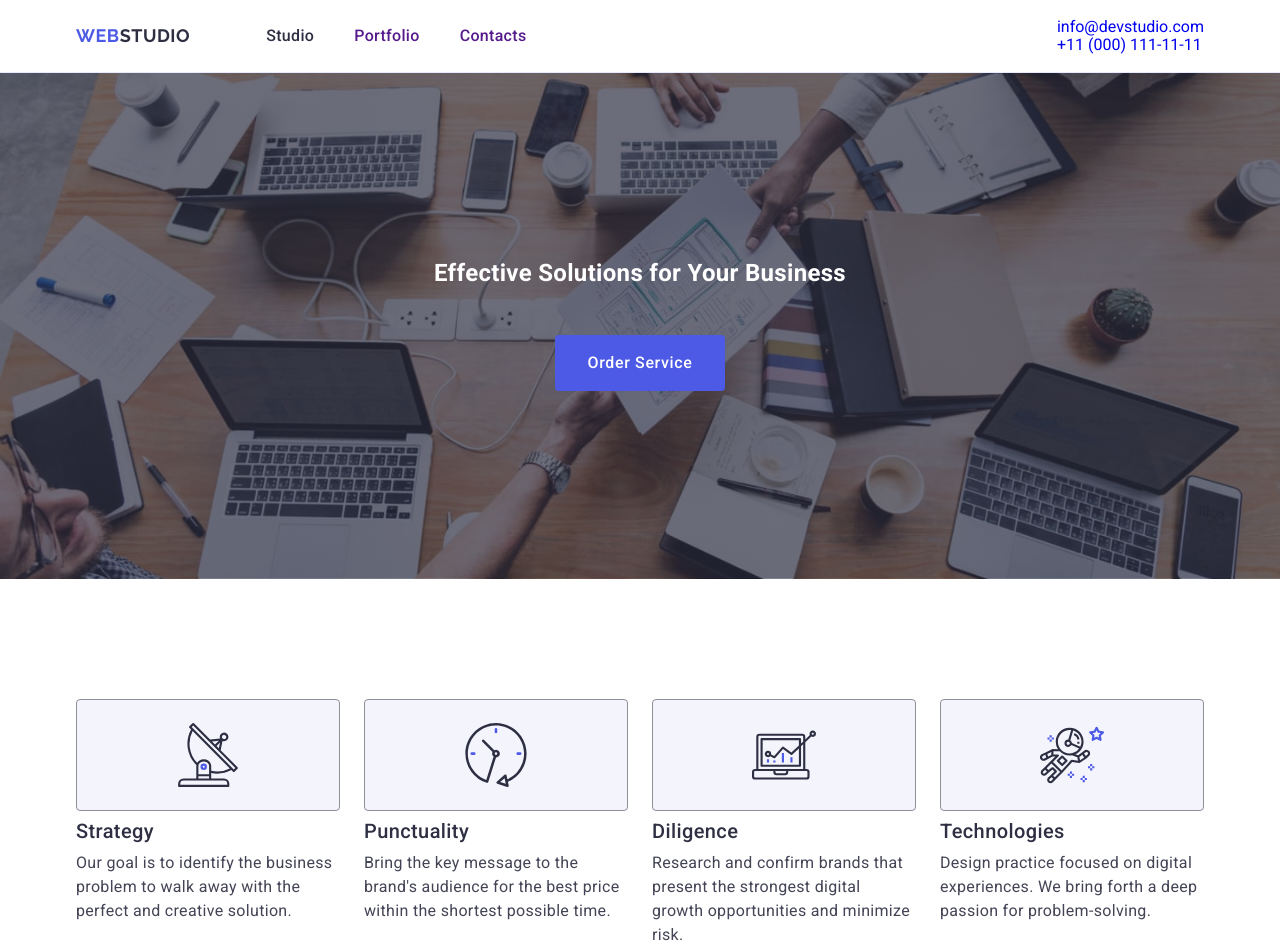
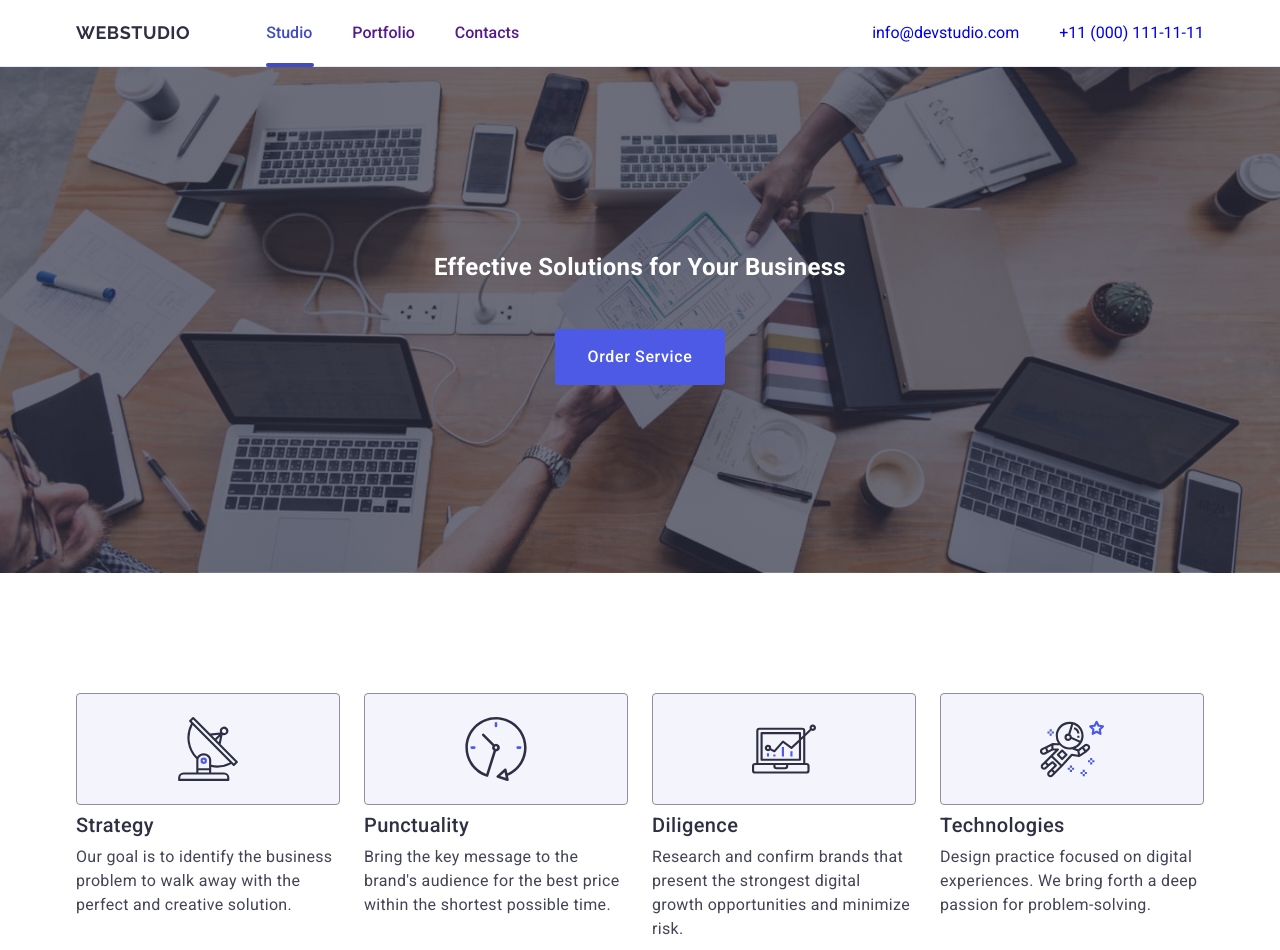
Before and after one commit to DmytroPryadko/goit-markup-hw-04, a plain HTML site: page index.html in a window 1280 px wide. Shown: the top 950 px of the page. Drawn offline with nearby package versions, Linux system fonts and the light colour scheme.

Commit message:
hw4 hope done

```diff
--- a/css/styles.css
+++ b/css/styles.css
@@ -65,67 +65,60 @@ transition: color 250ms cubic-bezier(0.4, 0, 0.2, 1);}
     margin: 0 auto;
 }
 
-.header-container {display: flex;
+.header {
+    border-bottom: 1px solid #e7e9fc;
+    box-shadow: 0 1px 6px 0 rgba(46, 47, 66, 0.08),
+        0 1px 1px 0 rgba(46, 47, 66, 0.16), 0 2px 1px 0 rgba(46, 47, 66, 0.08);
+}
+
+.container {
+    max-width: 1158px;
+    padding-right: 15px;
+    padding-left: 15px;
+    margin-left: auto;
+    margin-right: auto;
+}
+
+.header .container {
+    display: flex;
+    justify-content: space-between;
     align-items: center;
 }
 
-.header {border-bottom: 1px solid #e7e9fc;
-    box-shadow: 0 1px 6px 0 rgba(46, 47, 66, 0.08),
-            0 1px 1px 0 rgba(46, 47, 66, 0.16), 0 2px 1px 0 rgba(46, 47, 66, 0.08);
-}
-
-.header-navigation {display: flex;
+.header-nav {
+    display: flex;
+    justify-content: space-between;
     align-items: center;
+    color: #2e2f42;
 }
 
 .header-logo {
-    font-family: "Raleway", sans-serif;
-font-weight: 700;
-font-size: 18px;
-line-height: 1.17;
-letter-spacing: 0.03em;
-text-transform: uppercase;
-color: #4d5ae5;
-margin-right: 76px;
-transition: color 250ms cubic-bezier(0.4, 0, 0.2, 1);
+    margin-right: 76px;
 }
 
-.header-logo:hover,
-.header-logo:focus {color: #404bbf;}
-
-.header-logo-color {color:
-    #2e2f42;
+.logo-span {
+    color: #2e2f42;
 }
 
-.header-meny-list {
+.header-menu {
     display: flex;
-font-weight: 500;
-font-size: 16px;
-line-height: 1.5;
-letter-spacing: 0.02em;
-color: #2e2f42;
-gap: 40px;
-transition: color 250ms cubic-bezier(0.4, 0, 0.2, 1);
-position: relative;
+    font-weight: 500;
+    justify-content: space-between;
+    gap: 40px;
+}
+
+.header-menu-title:hover,
+.header-menu-title:focus {
     color: #404bbf;
 }
 
+.header-menu-title {
+    display: block;
+    padding: 24px 0;
+    transition: color 250ms cubic-bezier(0.4, 0, 0.2, 1);
+}
 
-.address-contact{display: flex;
-    font-style: normal;
-    gap: 40px;}
-
-.header-meny-list:hover,
-.header-meny-list:focus {color: #404BBF}
-
-.header-studio {color: #2e2f42 ;
-transition: color cubic-bezier(0.4, 0, 0.2, 1);}
-
-.header-studio:focus {color: #404bbf;}
-
-.address-list:focus {color: #404bbf;}
-
-.header-menu-item::after .header-menu-link::after {
+.header-menu-item:nth-child(1) .header-menu-title::after {
     position: absolute;
     display: block;
     content: '';
@@ -136,55 +129,46 @@ transition: color cubic-bezier(0.4, 0, 0.2, 1);}
     background: #404bbf;
 }
 
-.header-meny-link {
-    padding: 24px 0;
-    display: block;
-transition: color 250ms cubic-bezier(0.4, 0, 0.2, 1);
-}
-.header-meny-link:focus { color: #404bbf;}
-
-.address {font-style: normal;
-    margin-left: auto;
+.header-menu-item:nth-child(1) .header-menu-title {
+    position: relative;
+    color: #404bbf;
 }
 
-.address-contact .address-mail{
+.header-contacts {
     display: flex;
-    font-weight: 400;
-font-size: 16px;
-line-height: 1.5;
-letter-spacing: 0.02em;
-color: #434455;
-gap: 40px;
-transition: color 250ms cubic-bezier(0.4, 0, 0.2, 1);
-
+    font-style: normal;
+    gap: 40px;
 }
 
-.address-contact:hover, .address-contact:focus {color: #404BBF;}
-
-.address-mail:hover { color: #404BBF;
+.header-contact {
+    transition: color 250ms cubic-bezier(0.4, 0, 0.2, 1);
 }
 
+.header-contact:hover,
+.header-contact:focus {
+    color: #404bbf;
+}
 
 
 /**========================================Hero===========*/
 
 .hero {
-    letter-spacing: 0.02em;
-        background-color: #2e2f42;
-        color: #ffffff;
-        line-height: 1.07;
-        padding-top: 188px;
-        padding-bottom: 188px;
-        background-image: linear-gradient(rgba(46, 47, 66, 0.7), rgba(46, 47, 66, 0.7)), url(../images/people-office\ 1.jpg);
-        max-width: 1440px;
-        margin-right: auto;
-        margin-left: auto;
-        background-repeat: no-repeat;
-        background-position: center;
-        background-size: cover;
-
-
-
+letter-spacing: 0.02em;
+    background-color: #2e2f42;
+    color: #ffffff;
+    line-height: 1.07;
+    padding-top: 188px;
+    padding-bottom: 188px;
+    background-image: linear-gradient(to bottom,
+            rgba(46, 47, 66, 0.7),
+            rgba(46, 47, 66, 0.7)),
+        url(../images/people-office\ 1.jpg);
+    max-width: 1440px;
+    margin-right: auto;
+    margin-left: auto;
+    background-repeat: no-repeat;
+    background-position: center;
+    background-size: cover;
 }
 
 .hero-wrap{
@@ -395,6 +379,9 @@ margin-bottom: 72px;
     flex-wrap: wrap;
     column-gap: 24px;
     row-gap: 48px;
+    box-shadow: 0px 1px 6px rgba(46, 47, 66, 0.08),
+            0px 1px 1px rgba(46, 47, 66, 0.16),
+            0px 2px 1px rgba(46, 47, 66, 0.08);
 }
 
 .portfolio-item {
@@ -404,11 +391,9 @@ margin-bottom: 72px;
 
 }
 
-.portfolio-item:hover .payment-cover-text{
+.portfolio-list:hover .payment-cover-text{
     transform: translateY(0);
-    box-shadow: 0px 1px 6px rgba(46, 47, 66, 0.08),
-        0px 1px 1px rgba(46, 47, 66, 0.16),
-        0px 2px 1px rgba(46, 47, 66, 0.08);
+
 
 
 
@@ -460,9 +445,7 @@ padding-bottom: 16px;
         color: #f4f4fd;
         background: #4d5ae5;
         height: 300px;
-        padding-top: 40px;
-        padding-left: 32px;
-        padding-right: 32px;
+        padding: 40px 32px;
         display: flex;
         align-items: center;
         transform: translateY(100%);
--- a/index.html
+++ b/index.html
@@ -16,24 +16,32 @@
 
 <body>
     <header class="header">
-        <div class="container header-container">
-            <nav class="header-navigation">
-                <a class="header-logo" href="">Web<span class="header-logo-color">Studio</span></a>
-                <ul class="header-meny-list">
-                    <li class="header-meny-item"><a class="header-meny-link" href="./index.html"><span class="header-studio">Studio</span></a>
+        <div class="container">
+            <nav class="header-nav">
+                <a href="./index.html" class="header-logo logotip">Web<span class="logo-span">Studio</span></a>
+                <ul class="header-menu">
+                    <li class="header-menu-item">
+                        <a href="./index.html" class="header-menu-title">Studio</a>
                     </li>
-                    <li class="header-meny-item"><a class="header-meny-link" href="">Portfolio</a></li>
-                    <li class="header-meny-item"><a class="header-meny-link" href="">Contacts</a></li>
+                    <li class="header-menu-item">
+                        <a href="" class="header-menu-title">Portfolio</a>
+                    </li>
+                    <li class="header-menu-item">
+                        <a href="" class="header-menu-title">Contacts</a>
+                    </li>
                 </ul>
             </nav>
 
-        <address class="address">
-            <ul class="address-list ">
-                <li class="address-mail"><a class="address-contact" href="mailto:info@devstudio.com">info@devstudio.com</a>
-                </li>
-                <li class="address-tel"><a class="address-contact" href="tel:+110001111111">+11 (000) 111-11-11</a></li>
-            </ul>
-        </address>
+            <address>
+                <ul class="header-contacts">
+                    <li>
+                        <a href="mailto:info@devstudio.com" class="header-contact">info@devstudio.com</a>
+                    </li>
+                    <li>
+                        <a href="tel:+110001111111" class="header-contact">+11 (000) 111-11-11</a>
+                    </li>
+                </ul>
+            </address>
         </div>
     </header>
     <main>
```
